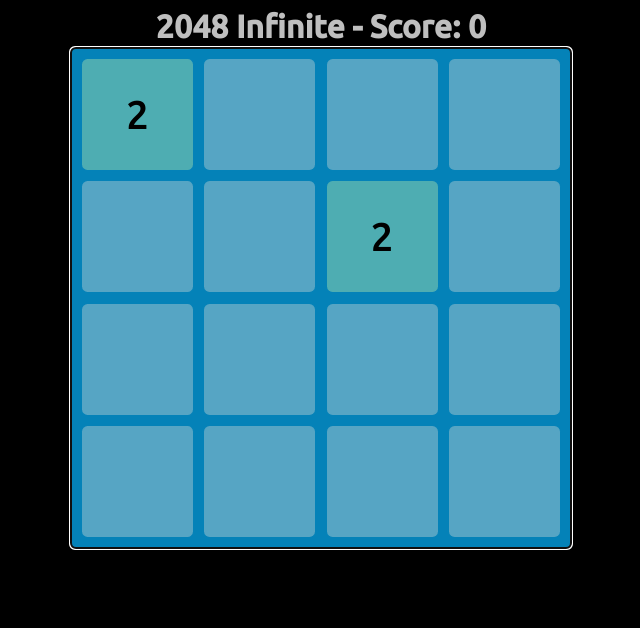
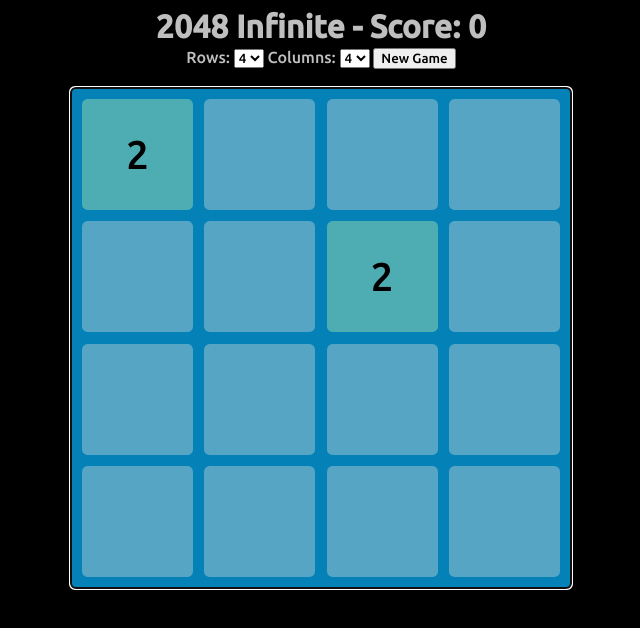
Before and after one commit to nlangellier/nlangellier.github.io, a plain HTML site: page index.html in a window 1280 px wide. Shown: the whole page, without its empty margins (319-959 px from the left). Drawn offline with Linux system fonts and the light colour scheme.

Commit message:
Feature: new game button and rows and columns selectors (#8)
* fix gameboard aspect ratios

* add new game button and rows and columns selectors

```diff
--- a/app.css
+++ b/app.css
@@ -12,7 +12,7 @@ body {
 
 #gameContainer {
     width: 500px;
-    height: 540px;
+    height: 580px;
     margin: 0 auto;
     position: relative;
     display: flex;
@@ -21,7 +21,7 @@ body {
     align-items: center;
 }
 
-#gameContainer h1 {
+#gameContainer h1, #gameContainer #selectors {
     color: rgb(255, 255, 255, 0.75);
     height: 40px;
     margin: 0;
--- a/app.js
+++ b/app.js
@@ -15,11 +15,17 @@ function random2DIndexOf(array2D, searchElement) {
 };
 
 class Game2048 {
-    constructor(rows, columns) {
+    constructor() {
         this.board = document.getElementById('gameBoard');
         this.grid = document.getElementById('grid');
         this.tileContainer = document.getElementById('tiles');
         this.scoreBoard = document.getElementById("score");
+        this.rowSelector = document.getElementById("rowSelector");
+        this.columnSelector = document.getElementById("columnSelector");
+
+        this.newGameButton = document.getElementById("newGameButton");
+        this.newGameEvent = this.newGame.bind(this);
+        this.newGameButton.addEventListener("click", this.newGameEvent);
 
         this.slideEvents = {
             up: this.slideUpEvent.bind(this),
@@ -27,16 +33,17 @@ class Game2048 {
             left: this.slideLeftEvent.bind(this),
             right: this.slideRightEvent.bind(this),
         };
-        this.newGame(rows, columns);
+        this.newGame();
     }
 
     getEmptyMatrix() {
         return Array.from({length: this.rows}, () => Array(this.columns).fill(null));
     }
 
-    newGame(rows, columns) {
+    newGame() {
         this.score = 0;
-        this.initializeBoard(rows, columns);
+        this.updateScoreBoard();
+        this.initializeBoard();
         this.addNewTile();
         this.addNewTile();
         this.setAvailableMoves();
@@ -68,9 +75,9 @@ class Game2048 {
         this.createNewGridElement('gridEdge', this.grid);
     }
 
-    initializeBoard(rows, columns) {
-        this.rows = rows;
-        this.columns = columns;
+    initializeBoard() {
+        this.rows = parseInt(this.rowSelector.value);
+        this.columns = parseInt(this.columnSelector.value);
         this.tiles = this.getEmptyMatrix();
 
         this.initializeGrid();
@@ -81,7 +88,7 @@ class Game2048 {
         this.board.classList.add(`rows${this.rows}`, `columns${this.columns}`);
     }
 
-    updateScore() {
+    updateScoreBoard() {
         this.scoreBoard.innerText = this.score.toLocaleString();
     }
 
@@ -213,7 +220,7 @@ class Game2048 {
     slideTiles(direction) {
         this.computeTileShifts(direction);
         this.moveTiles();
-        this.updateScore();
+        this.updateScoreBoard();
         this.addNewTile();
         this.setAvailableMoves();
     }
--- a/index.html
+++ b/index.html
@@ -14,6 +14,29 @@
 <body>
     <div id="gameContainer">
         <h1>2048 Infinite - Score: <span id="score">0</span></h1>
+        <div id="selectors">
+            <label for="rowSelector">Rows:</label>
+            <select id="rowSelector">
+                <option value="2">2</option>
+                <option value="3">3</option>
+                <option value="4" selected>4</option>
+                <option value="5">5</option>
+                <option value="6">6</option>
+                <option value="7">7</option>
+                <option value="8">8</option>
+            </select>
+            <label for="columnSelector">Columns:</label>
+            <select id="columnSelector">
+                <option value="2">2</option>
+                <option value="3">3</option>
+                <option value="4" selected>4</option>
+                <option value="5">5</option>
+                <option value="6">6</option>
+                <option value="7">7</option>
+                <option value="8">8</option>
+            </select>
+            <button type="button" id="newGameButton">New Game</button>
+        </div>
         <div id="gameBoard" tabindex="0">
             <div id="grid" class="container"></div>
             <div id="tiles" class="container"></div>
```
